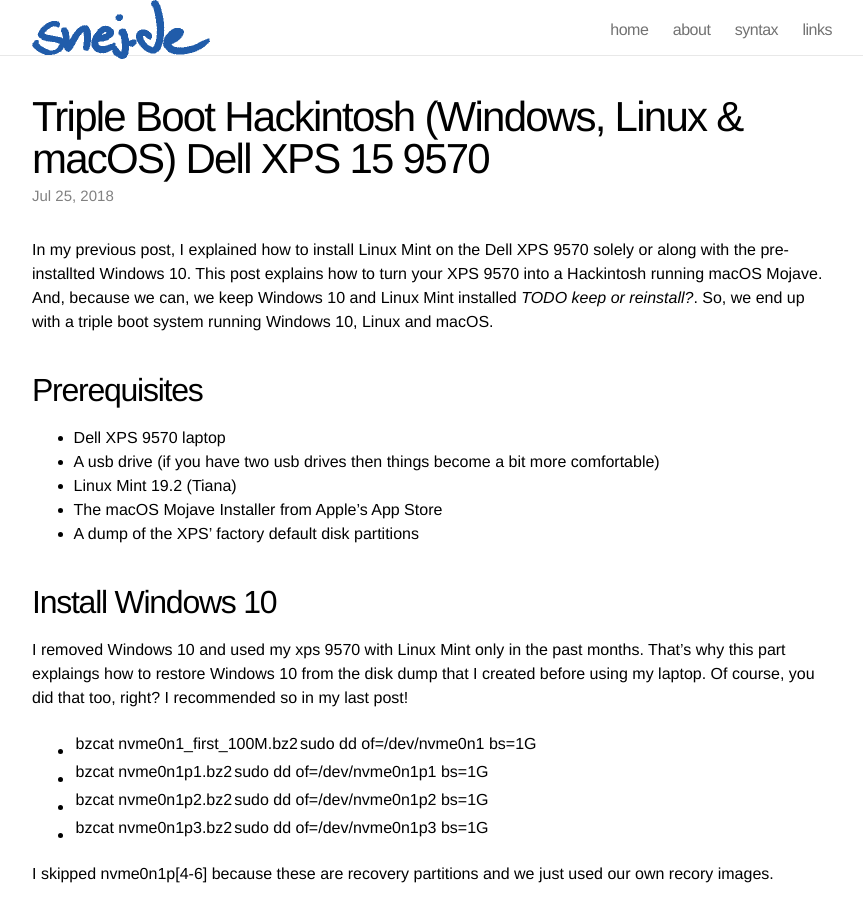
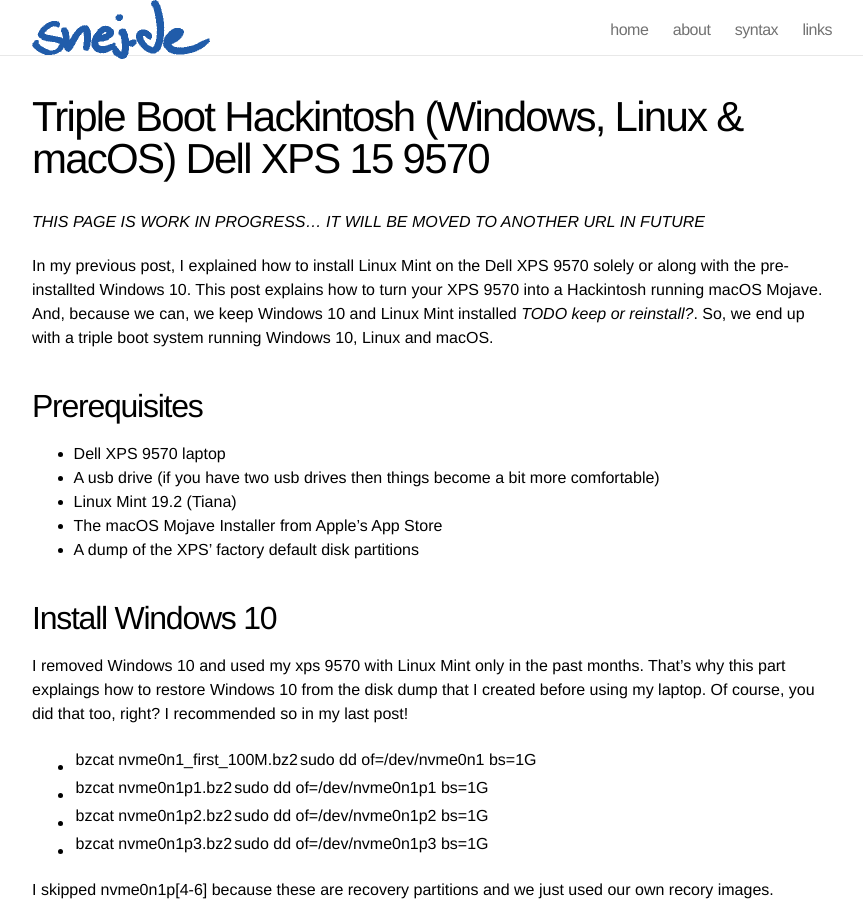
Before and after one commit to jewirth/jewirth.github.io, a Jekyll site: the page built from inprogress/hackintosh.md, in a window 1280 px wide and 900 px high. Shown: the whole window, without its empty margins (208-1071 px from the left). Built offline with Jekyll 4.4.1, drawn with Linux system fonts in a browser that asks for light colours.

Commit message:
fixed layout settings and permalinks for stuff in progress

```diff
--- a/inprogress/hackintosh.md
+++ b/inprogress/hackintosh.md
@@ -1,8 +1,10 @@
 ---
-layout: post
+layout: page
 title: "Triple Boot Hackintosh (Windows, Linux & macOS) Dell XPS 15 9570"
-date: 2018-07-25 19:37:00 +0200
+permalink: /inprogress/hackintosh/
 ---
+
+*THIS PAGE IS WORK IN PROGRESS... IT WILL BE MOVED TO ANOTHER URL IN FUTURE*
 
 In my previous post, I explained how to install Linux Mint on the Dell XPS 9570 solely or along with the pre-installted Windows 10. This post explains how to turn your XPS 9570 into a Hackintosh running macOS Mojave. And, because we can, we keep Windows 10 and Linux Mint installed *TODO keep or reinstall?*. So, we end up with a triple boot system running Windows 10, Linux and macOS.
 
```
Also changed, not shown: inprogress/limesdr.md (+3 -1 lines).
